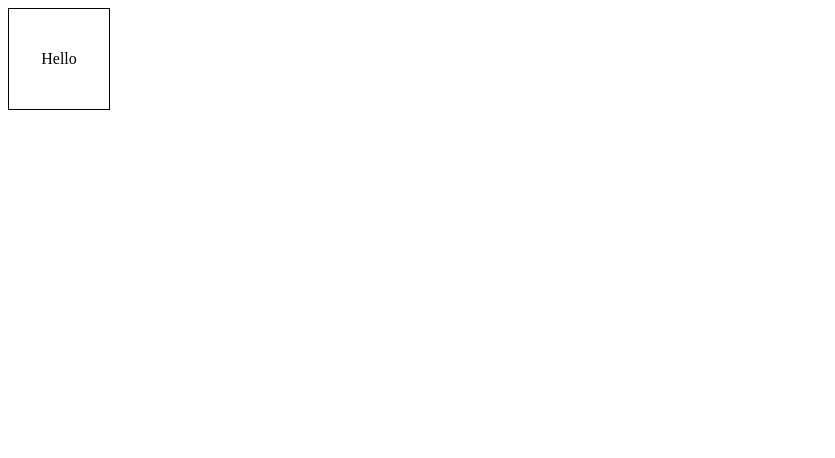
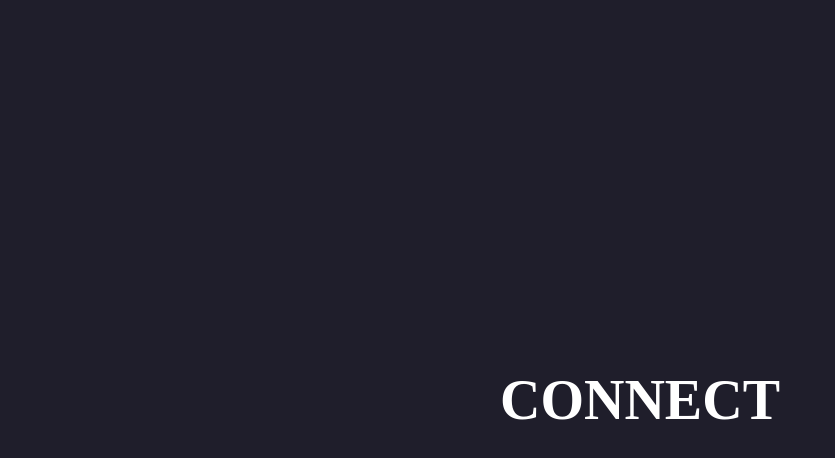
Before and after one commit to tlsgmltjd/connect-client, a React (Vite) app: page / in a window 1280 px wide. Shown: the top 458 px of the page, without its empty margins (0-835 px from the left). Built offline with nearby package versions, Linux system fonts and the light colour scheme.

Commit message:
Add Title

```diff
--- a/src/App.jsx
+++ b/src/App.jsx
@@ -3,18 +3,24 @@ import styled from "styled-components";
 function App() {
   return (
     <>
-      <Container>Hello</Container>
+      <Container>
+        <Title>CONNECT</Title>
+      </Container>
     </>
   );
 }
 
 const Container = styled.div`
-  border: 1px solid black;
-  width: 100px;
-  height: 100px;
+  background-color: #1f1e2b;
+  height: 100vh;
   display: flex;
   align-items: center;
   justify-content: center;
 `;
 
+const Title = styled.h1`
+  color: white;
+  font-size: 3.5rem;
+`;
+
 export default App;
--- a/src/main.jsx
+++ b/src/main.jsx
@@ -1,5 +1,18 @@
-import React from "react";
 import ReactDOM from "react-dom/client";
 import App from "./App.jsx";
+import { createGlobalStyle } from "styled-components";
 
-ReactDOM.createRoot(document.getElementById("root")).render(<App />);
+const GlobalStyled = createGlobalStyle`
+body {
+  padding: 0;
+  margin: 0;
+  background-color: #1f1e2b;
+}
+`;
+
+ReactDOM.createRoot(document.getElementById("root")).render(
+  <>
+    <GlobalStyled />
+    <App />
+  </>
+);
```
